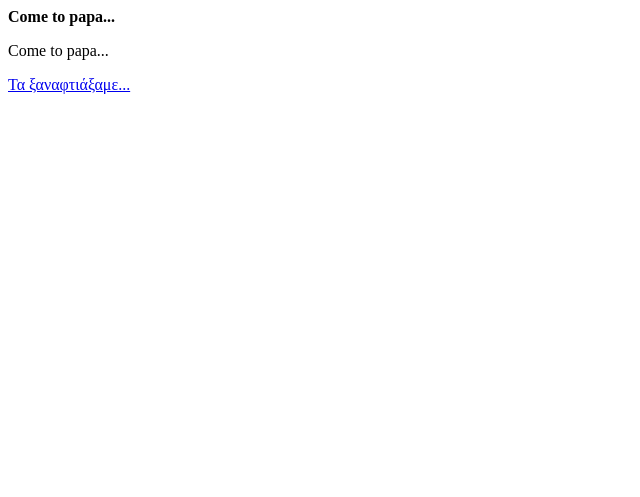
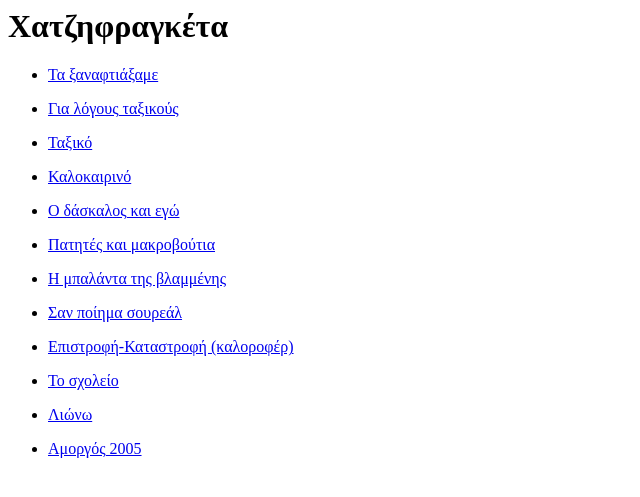
Before and after one commit to BravestKitty/my-first-blog, a Django app: page / in a window 1280 px wide. Shown: the top 497 px of the page, without its empty margins (0-640 px from the left). Run offline with Django 3.2, Linux system fonts and the light colour scheme.

Commit message:
Changed the HTML for the site

```diff
--- a/blog/templates/blog/post_list.html
+++ b/blog/templates/blog/post_list.html
@@ -1,16 +1,20 @@
 <html>
     <head>
-        <title>BLOG</title>
+        <title>playlist</title>
     </head>
     <body>
-       <div>
-        <strong>Come to papa...</strong>
-       </div>
-       <div>
-       <p>Come to papa...</p>
-       </div>
-       <div>
-       <a href='https://www.youtube.com/watch?v=W9IS7aPfvhs'>Τα ξαναφτιάξαμε...</a>
-        </div>
+        <h1>Χατζηφραγκέτα</h1>
+        <ul><li><a href=https://www.youtube.com/watch?v=W9IS7aPfvhs >Τα ξαναφτιάξαμε</a></li></ul>
+        <ul><li><a href=https://www.youtube.com/watch?v=wbQTMfk_3vk>Για λόγους ταξικούς</a></li></ul>
+        <ul><li><a href=https://www.youtube.com/watch?v=5TcqGG-rRiI>Ταξικό</a></li></ul>
+        <ul><li><a href=https://www.youtube.com/watch?v=st8rbIhbYAA>Καλοκαιρινό</a> </li></ul>
+        <ul><li><a href=https://www.youtube.com/watch?v=GiWp0Kgg2d8>Ο δάσκαλος και εγώ</a></li></ul>
+        <ul><li><a href=https://www.youtube.com/watch?v=zsbmGdMDYNE>Πατητές και μακροβούτια</a></li></ul>
+        <ul><li><a href=https://www.youtube.com/watch?v=wdTDko6g_Dc>Η μπαλάντα της βλαμμένης</a></li></ul>
+        <ul><li><a href=https://www.youtube.com/watch?v=mW8iX_YoDjY>Σαν ποίημα σουρεάλ</a></li></ul>
+        <ul><li><a href=https://www.youtube.com/watch?v=3V82n8dhfQs>Επιστροφή-Καταστροφή (καλοροφέρ)</a></li></ul>
+        <ul><li><a href=https://www.youtube.com/watch?v=I0BrWXarVZU>Το σχολείο</a></li></ul>
+        <ul><li><a href=https://www.youtube.com/watch?v=BfSLvdwIpbw>Λιώνω</a></li></ul>
+        <ul><li><a href=https://www.youtube.com/watch?v=WerdL5JJMRY>Αμοργός 2005</a></li></ul>
     </body>
 </html>
```
